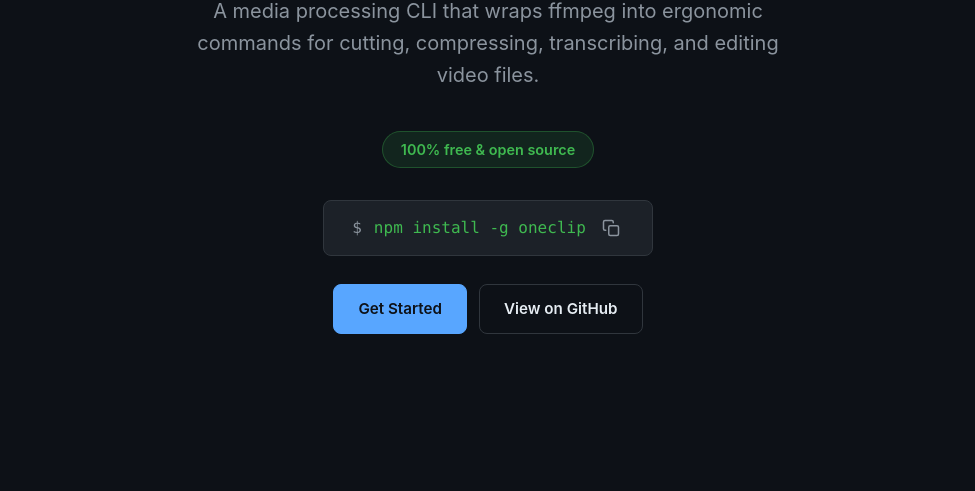
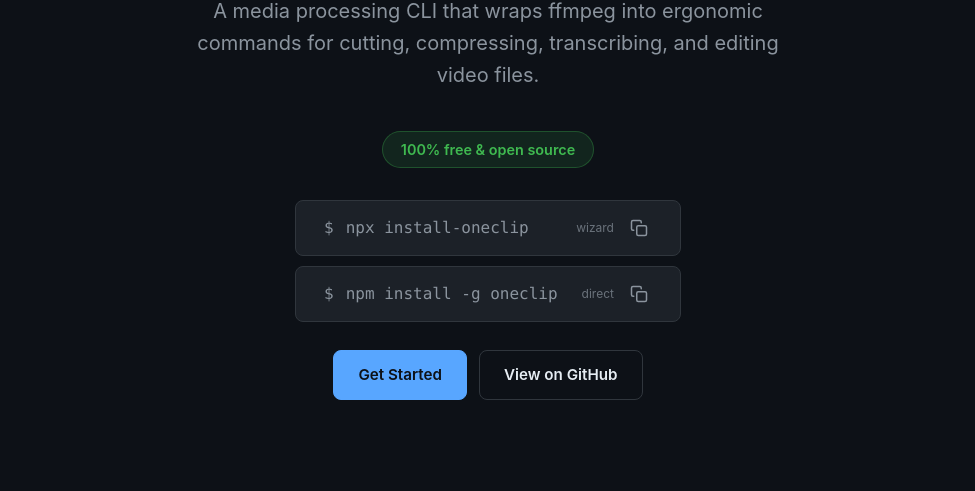
Before and after one commit to Daymannovaes/the-one-clip, a website: page docs/index.html in a window 1280 px wide. Shown: the part 308-799 px from the top of the page, without its empty margins (152-1127 px from the left). Drawn offline with Linux system fonts and the light colour scheme.

Commit message:
better landing page

```diff
--- a/docs/index.html
+++ b/docs/index.html
@@ -80,6 +80,12 @@
       max-width: 600px;
       margin: 0 auto 40px;
     }
+    .hero-install-group {
+      display: inline-flex;
+      flex-direction: column;
+      gap: 10px;
+      margin-bottom: 28px;
+    }
     .hero-install {
       display: inline-flex;
       align-items: center;
@@ -91,9 +97,16 @@
       font-family: "SF Mono", "Fira Code", "Fira Mono", Menlo, Consolas, monospace;
       font-size: 1rem;
       color: var(--green);
-      margin-bottom: 28px;
     }
     .hero-install span { color: var(--text-muted); }
+    .hero-install .install-label {
+      font-family: -apple-system, BlinkMacSystemFont, "Segoe UI", Helvetica, Arial, sans-serif;
+      font-size: 0.75rem;
+      color: var(--text-muted);
+      opacity: 0.7;
+      margin-left: auto;
+      padding-left: 12px;
+    }
     .copy-btn {
       background: none;
       border: none;
@@ -260,7 +273,7 @@
       .hero { padding: 60px 0 50px; }
       .hero h1 { font-size: 2.2rem; }
       .hero p { font-size: 1.05rem; }
-      .hero-install { font-size: 0.85rem; padding: 12px 20px; }
+      .hero-install { font-size: 0.85rem; padding: 12px 16px; }
       section { padding: 50px 0; }
       .install-grid { grid-template-columns: 1fr; }
       nav .links { gap: 16px; }
@@ -288,8 +301,10 @@
     <p style="font-size: 1.4rem; color: var(--text); margin-bottom: 12px;">The One Clip to Rule Them All</p>
     <p>A media processing CLI that wraps ffmpeg into ergonomic commands for cutting, compressing, transcribing, and editing video files.</p>
     <div style="margin-bottom: 32px;"><span style="display: inline-block; background: rgba(63, 185, 80, 0.12); border: 1px solid rgba(63, 185, 80, 0.3); color: var(--green); font-size: 0.9rem; font-weight: 600; padding: 6px 18px; border-radius: 999px;">100% free &amp; open source</span></div>
+    <div class="hero-install-group">
       <div class="hero-install">
-      <span>$</span> npm install -g oneclip
+        <span>$</span> <span class="install-cmd">npx install-oneclip</span>
+        <span class="install-label">wizard</span>
         <button class="copy-btn" onclick="copyInstall(this)" title="Copy to clipboard">
           <svg class="icon-copy" width="18" height="18" viewBox="0 0 24 24" fill="none" stroke="currentColor" stroke-width="2" stroke-linecap="round" stroke-linejoin="round">
             <rect x="9" y="9" width="13" height="13" rx="2" ry="2"></rect>
@@ -299,6 +314,20 @@
             <polyline points="20 6 9 17 4 12"></polyline>
           </svg>
         </button>
+      </div>
+      <div class="hero-install">
+        <span>$</span> <span class="install-cmd">npm install -g oneclip</span>
+        <span class="install-label">direct</span>
+        <button class="copy-btn" onclick="copyInstall(this)" title="Copy to clipboard">
+          <svg class="icon-copy" width="18" height="18" viewBox="0 0 24 24" fill="none" stroke="currentColor" stroke-width="2" stroke-linecap="round" stroke-linejoin="round">
+            <rect x="9" y="9" width="13" height="13" rx="2" ry="2"></rect>
+            <path d="M5 15H4a2 2 0 0 1-2-2V4a2 2 0 0 1 2-2h9a2 2 0 0 1 2 2v1"></path>
+          </svg>
+          <svg class="icon-check" width="18" height="18" viewBox="0 0 24 24" fill="none" stroke="currentColor" stroke-width="2" stroke-linecap="round" stroke-linejoin="round" style="display:none">
+            <polyline points="20 6 9 17 4 12"></polyline>
+          </svg>
+        </button>
+      </div>
     </div>
     <div class="hero-actions">
       <a href="#install" class="btn btn-primary">Get Started</a>
@@ -481,7 +510,8 @@
 
 <script>
 function copyInstall(btn) {
-  navigator.clipboard.writeText('npm install -g oneclip');
+  var cmd = btn.closest('.hero-install').querySelector('.install-cmd').textContent;
+  navigator.clipboard.writeText(cmd);
   btn.classList.add('copied');
   btn.querySelector('.icon-copy').style.display = 'none';
   btn.querySelector('.icon-check').style.display = 'block';
```
Lines whose indentation alone changed are shown as unchanged.
